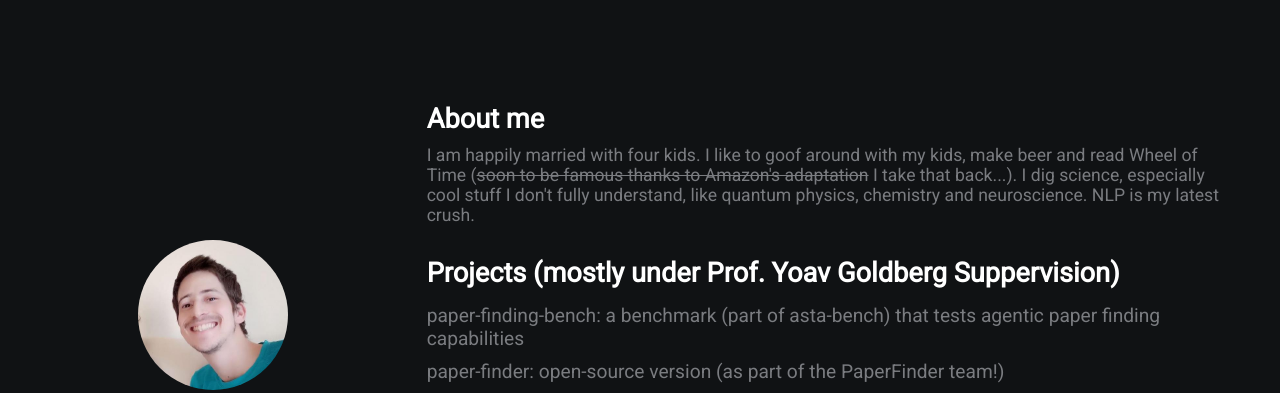
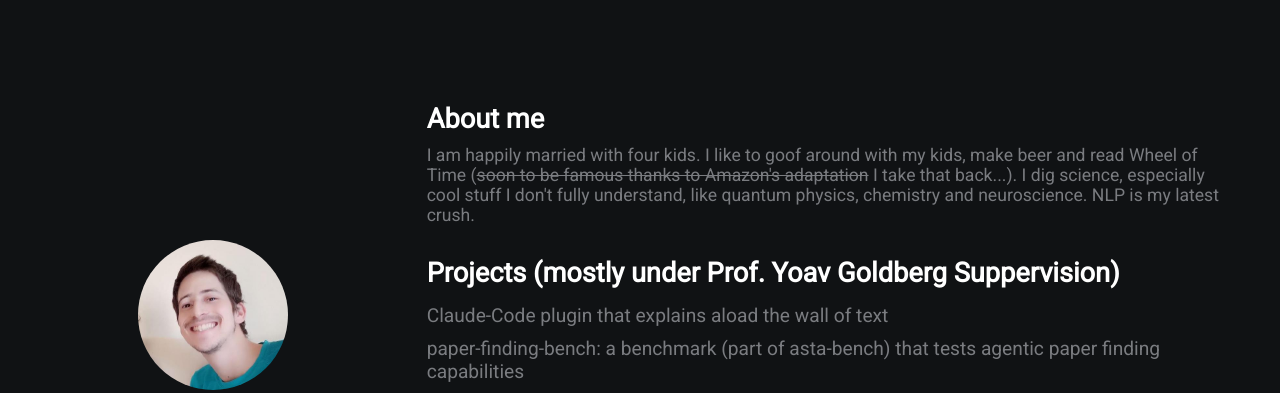
Before and after one commit to aryehgigi/aryehgigi.github.io, a plain HTML site: page index.html in a window 1280 px wide. Shown: the top 393 px of the page. Drawn offline with Linux system fonts and the light colour scheme.

Commit message:
Update index.html

```diff
--- a/index.html
+++ b/index.html
@@ -22,6 +22,7 @@
             <h2>About me</h2>
             <p>I am happily married with four kids. I like to goof around with my kids, make beer and read Wheel of Time (<s>soon to be famous thanks to Amazon's adaptation</s> I take that back...). I dig science, especially cool stuff I don't fully understand, like quantum physics, chemistry and neuroscience. NLP is my latest crush.</p>
             <h2>Projects (mostly under Prof. Yoav Goldberg Suppervision)</h2>
+			<a href="https://github.com/allenai/explain-aloud/">Claude-Code plugin that explains aload the wall of text</a>
 			<a href="https://huggingface.co/datasets/allenai/asta-bench">paper-finding-bench: a benchmark (part of asta-bench) that tests agentic paper finding capabilities</a>
 			<a href="https://github.com/allenai/asta-paper-finder">paper-finder: open-source version (as part of the PaperFinder team!)</a>
 			<a href="https://huggingface.co/datasets/allenai/drug-combo-extraction">Drug-Combo dataset and paper</a>
```
